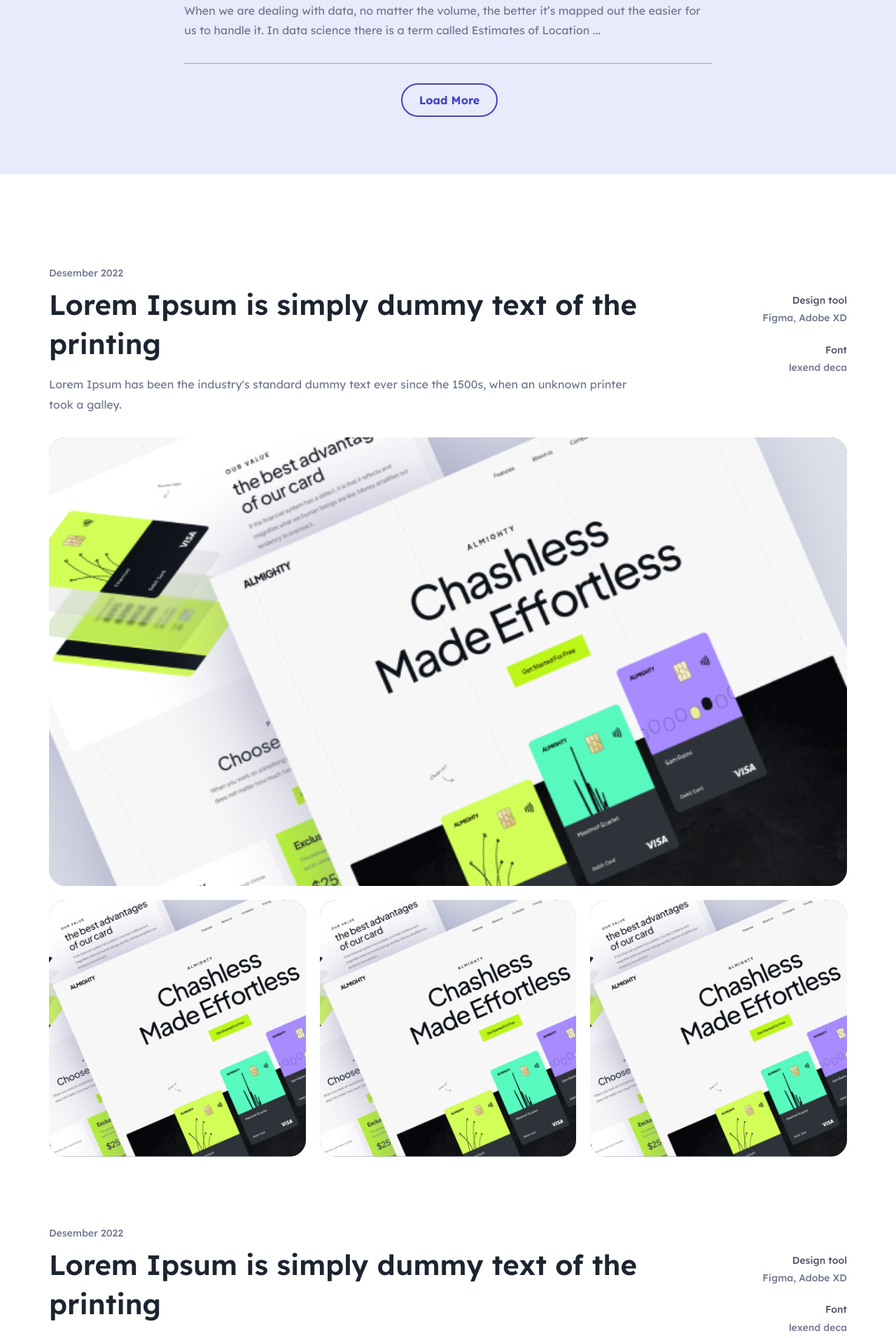
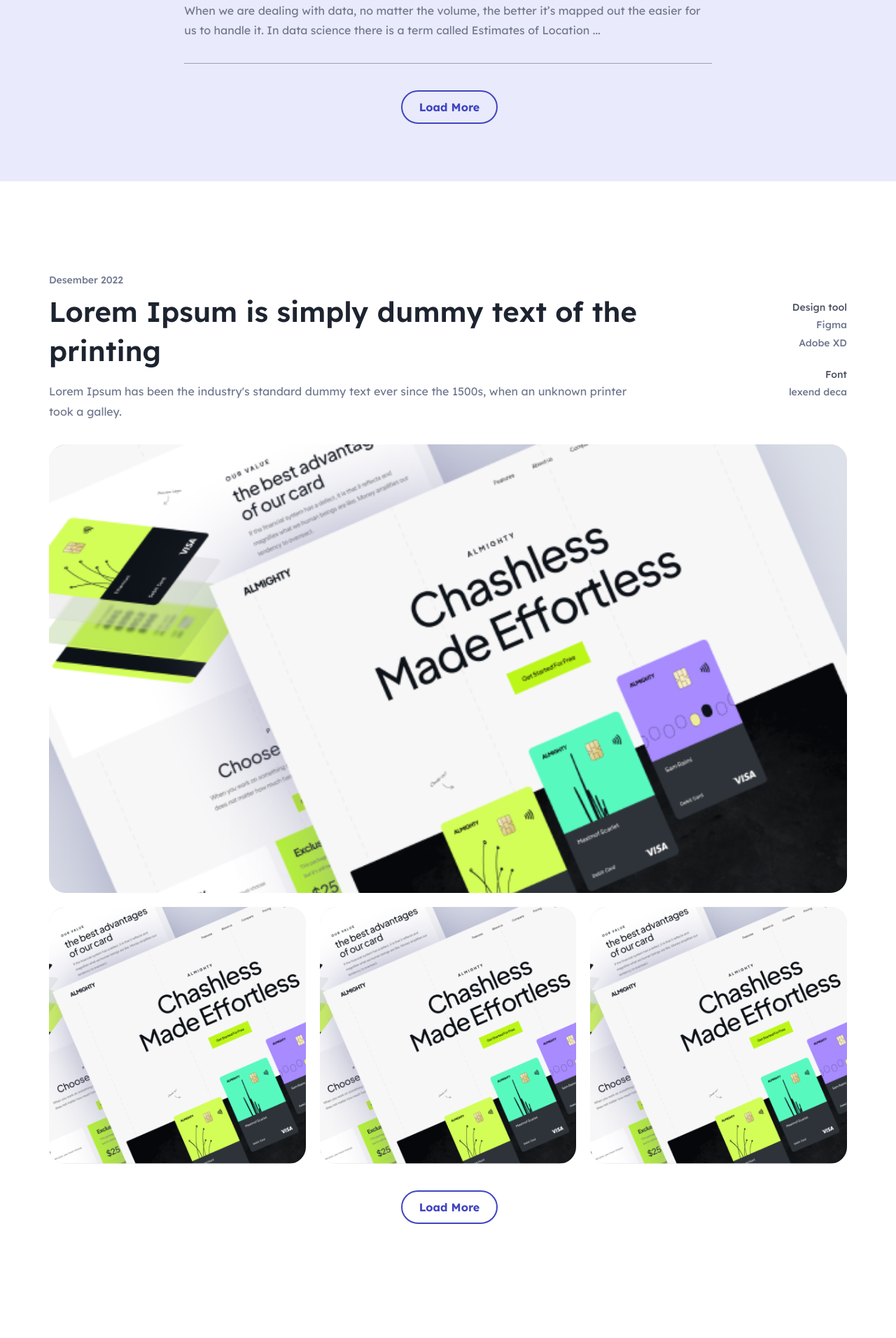
Before and after one commit to ngodingo/landing-page, a Next.js app: page / in a window 1280 px wide. Shown: the part 3200-5112 px from the top of the page at 70% size. After the commit the page ends 5079 px from the top, so only its background shows below. Built offline with nearby package versions, Linux system fonts and the light colour scheme.

Commit message:
code update

```diff
--- a/src/components/layout.js
+++ b/src/components/layout.js
@@ -4,8 +4,8 @@
 export function Section ({id, className, children}) {
 
   const twClassName = tidyTw({
-    size: 'w-full',
     layout: `
+      scroll-mt-16
       == py-9
       md:py-12
       lg:py-14
@@ -28,7 +28,6 @@
 export function Container ({id, className, children, fluid}) {
 
   const containerWidth = {
-    fluid: 'w-full',
     fixed: `
       container m-auto
       == px-5
--- a/src/page-components/homepage/_index.js
+++ b/src/page-components/homepage/_index.js
@@ -6,7 +6,7 @@
 import { VisiMisi } from "./visi-misi";
 import { Characteristic } from "./characteristic";
 import { Blog } from "./blogs";
-import { Projects } from "./projects";
+import { Portfolio } from "./portfolio";
 
 export default function Homepage () {
   return (
@@ -19,7 +19,7 @@
         <VisiMisi />
         <Characteristic />
         <Blog />
-        <Projects />
+        <Portfolio />
         {/* <Footer /> */}
       </main>
     </>
--- a/src/page-components/homepage/about-us.js
+++ b/src/page-components/homepage/about-us.js
@@ -71,7 +71,7 @@
 
                     <div
                       className={tidyTw({
-                        size: 'w-full h-full',
+                        size: 'h-full',
                         layout: `
                           grid
                           == place-items-center
--- a/src/page-components/homepage/blogs.js
+++ b/src/page-components/homepage/blogs.js
@@ -39,7 +39,7 @@
 
   return (
 
-    <Section className='bg-primary-10'>
+    <Section id="blog" className='bg-primary-10'>
 
         <Container>
 
@@ -115,26 +115,19 @@
 
                 ))}
 
-                <Col
-                  className={tidyTw({
-                    size: `
-                      == col-span-4
-                      md:col-span-8
-                      lg:col-span-12
-                    `,
-                  })}
-                >
-
-                    <Button
-                      theme="secondary"
-                      href=""
-                      text="Load More"
-                      className="mx-auto pt-6"
-                    />
-
-                </Col>
 
             </Grid>
+
+            <div className=" mt-8">
+
+                <Button
+                  theme="secondary"
+                  href=""
+                  text="Load More"
+                  className="mx-auto"
+                />
+
+            </div>
 
         </Container>
 
--- a/src/page-components/homepage/hero.js
+++ b/src/page-components/homepage/hero.js
@@ -67,7 +67,7 @@
         </Container>
 
         <div
-          role="background"
+          role="container-background"
           className={tidyTw({
             size: wrapperSize,
             layout: `
--- a/src/page-components/homepage/navbar.js
+++ b/src/page-components/homepage/navbar.js
@@ -62,7 +62,7 @@
 
             <div
               className={tidyTw({
-                size: 'w-full h-16',
+                size: 'h-16',
                 layout: 'flex justify-between'
               })}
             >
--- a/src/page-components/homepage/projects.js
+++ b/src/page-components/homepage/portfolio.js
@@ -3,21 +3,30 @@
 
 // components
 import Image from 'next/image'
+import { Button } from '../../components/button'
 import { Section, Container, Grid, Col } from '../../components/layout'
 
 import dummyImg from '../../../public/img/appProject.png'
 
 
-export function Projects () {
+export function Portfolio () {
   return (
 
-    <Section>
+    <Section id="portfolio">
 
         <Container className="py-12">
 
-            {[1,2].map(x => (
+            {/* {[1,2].map(x => ( */}
 
-            <Grid className="mt-24 first:mt-0">
+            <Grid
+              className={tidyTw({
+                layout: `
+                  == mt-16
+                  md:mt-24
+                  first:mt-0
+                `,
+              })}
+            >
 
                 <Col
                   className={tidyTw({
@@ -91,7 +100,7 @@
                       role="wrapper"
                       className={tidyTw({
                         typography: `
-                          font-medium
+                          font-medium text-secondary-30
                           == text-body-4
                           lg:text-body-3 lg:text-right
                         `,
@@ -112,8 +121,8 @@
 
                             <br />
 
-                            <span className="text-secondary-30">
-                              Figma, Adobe XD
+                            <span>
+                              Figma <br /> Adobe XD
                             </span>
 
                         </div>
@@ -126,7 +135,7 @@
 
                             <br />
 
-                            <span className="text-secondary-30">
+                            <span>
                               lexend deca
                             </span>
 
@@ -149,7 +158,14 @@
 
                     <div
                       role="image-wrapper"
-                      className="w-full aspect-[3/4] [@media(min-width:540px)]:aspect-video rounded-3xl overflow-hidden bg-secondary-10"
+                      className={tidyTw({
+                        size: `
+                          aspect-[3/4]
+                          [@media(min-width:540px)]:aspect-video
+                        `,
+                        style: 'rounded-3xl bg-secondary-10/30',
+                        layout: 'overflow-hidden',
+                      })}
                     >
 
                         <Image
@@ -171,7 +187,11 @@
 
                     <div
                       role="image-wrapper"
-                      className="w-full aspect-square rounded-3xl overflow-hidden bg-secondary-10"
+                      className={tidyTw({
+                        size: 'aspect-square',
+                        style: 'rounded-3xl bg-secondary-10/30',
+                        layout: 'overflow-hidden',
+                      })}
                     >
 
                         <Image
@@ -193,7 +213,11 @@
 
                     <div
                       role="image-wrapper"
-                      className="w-full aspect-square rounded-3xl overflow-hidden bg-secondary-10"
+                      className={tidyTw({
+                        size: 'aspect-square',
+                        style: 'rounded-3xl bg-secondary-10/30',
+                        layout: 'overflow-hidden',
+                      })}
                     >
 
                         <Image
@@ -215,7 +239,11 @@
 
                     <div
                       role="image-wrapper"
-                      className="w-full aspect-square rounded-3xl overflow-hidden bg-secondary-10"
+                      className={tidyTw({
+                        size: 'aspect-square',
+                        style: 'rounded-3xl bg-secondary-10/30',
+                        layout: 'overflow-hidden',
+                      })}
                     >
 
                         <Image
@@ -230,13 +258,18 @@
 
             </Grid>
 
-            ))}
+            {/* ))} */}
 
+            <div className="mt-8">
 
+                <Button
+                  theme="secondary"
+                  href=""
+                  text="Load More"
+                  className="mx-auto"
+                />
 
-
-
-
+            </div>
 
         </Container>
 
--- a/src/page-components/homepage/visi-misi.js
+++ b/src/page-components/homepage/visi-misi.js
@@ -23,7 +23,7 @@
 
         <Container className="md:hidden">
 
-          <div className="w-full">
+          <div className="">
 
                 <h2
                   className={tidyTw({
@@ -61,7 +61,7 @@
                   })}
                 >
 
-                    <div className="w-full relative">
+                    <div className="relative">
 
                         <span
                           role="stepper-dash-horizontal"
@@ -105,7 +105,7 @@
                   })}
                 >
 
-                    <div className="w-full h-full relative">
+                    <div className="relative">
 
                         <span
                           role="stepper-dash-vertical"
@@ -184,7 +184,7 @@
                   })}
                 >
 
-                    <div className="w-full h-full relative">
+                    <div className="relative">
 
                         <span
                           role="stepper-dash-horizontal"
@@ -228,7 +228,7 @@
                   })}
                 >
 
-                    <div className="w-full h-full relative">
+                    <div className="relative">
 
                         <span
                           role="stepper-dash-vertical"
--- a/src/pages/index.js
+++ b/src/pages/index.js
@@ -2,6 +2,8 @@
 
 export default function Home() {
   return (
+    <>
     <Homepage />
+    </>
   )
 }
```
